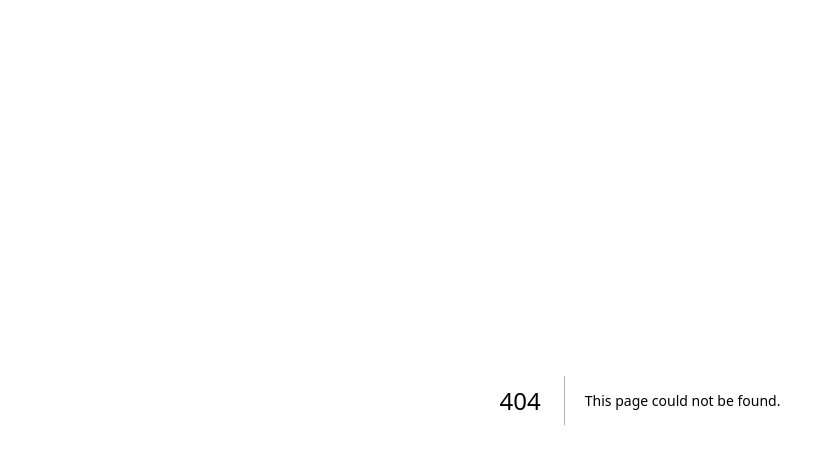
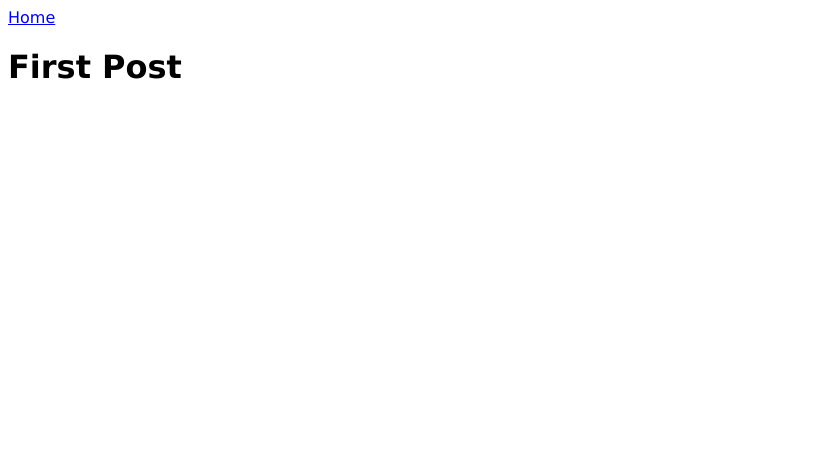
Before and after one commit to jbothma/jd-website, a Next.js app: page /projects/first-project in a window 1280 px wide. Before the commit this address had no page. Shown: the top 464 px of the page, without its empty margins (0-835 px from the left). Built offline with nearby package versions, Linux system fonts and the light colour scheme.

Commit message:
Add another page and some global styling

```diff
--- /dev/null
+++ b/pages/_app.js
@@ -0,0 +1,5 @@
+import '../styles/global.css';
+
+export default function App({ Component, pageProps }) {
+  return <Component {...pageProps} />;
+}
--- /dev/null
+++ b/pages/projects/first-project.jsx
@@ -0,0 +1,15 @@
+import Link from 'next/link';
+import Head from 'next/head';
+
+export default function FirstPost() {
+    return (
+        <>
+            <Head>
+                <title>First project</title>
+            </Head>
+            <Link href="/">Home</Link>
+
+            <h1>First Post</h1>
+        </>
+    );
+}
--- /dev/null
+++ b/styles/global.css
@@ -0,0 +1,3 @@
+body {
+    font-family: Verdana, Geneva, Tahoma, sans-serif;
+}
```
Also changed, not shown: pages/index.jsx (+9 -3 lines).
